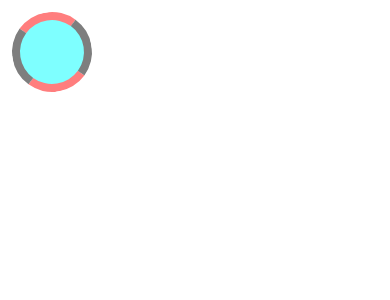
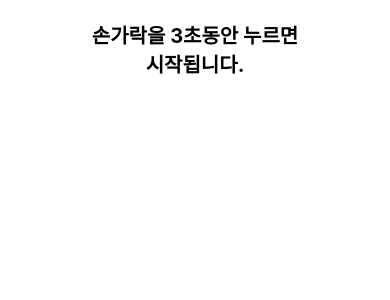
Before and after one commit to KyoJin-Hwang/react-native-gamble, a React Native app: screen / in a window 390 px wide. Shown: the top 300 px of the page. Built offline with nearby package versions, Linux system fonts and the light colour scheme.

Commit message:
feat : 커피내기 게임 만들기 완료

```diff
--- a/Sample2.tsx
+++ b/Sample2.tsx
@@ -1,57 +1,124 @@
-import {View, StyleSheet, GestureResponderEvent} from 'react-native';
 import React, {useEffect, useRef, useState} from 'react';
+import {
+  View,
+  StyleSheet,
+  GestureResponderEvent,
+  Text,
+  TouchableOpacity,
+} from 'react-native';
 import TouchAnimation from './src/components/TouchAnimation';
+
 interface HANDT {
+  idx: number;
   x: number;
   y: number;
 }
 
 const Sample2 = () => {
-  const [selectX, setSelectX] = useState(0);
-  const [selectY, setSelectY] = useState(0);
-  const [hand, setHand] = useState(1);
   const [handArray, setHandArray] = useState<HANDT[]>([]);
-  const numberOfTouches = useRef(0);
-  const handlePress = (event: GestureResponderEvent) => {
-    const {locationX, locationY, pageX, pageY} = event.nativeEvent;
+  const [isCount, setIsCount] = useState(0);
+  const [isFinal, setIsFinal] = useState(false);
+  const timeoutRef = useRef<NodeJS.Timeout | null>(null);
 
-    setSelectX(Math.floor(pageX - 50));
-    setSelectY(Math.floor(pageY - 50));
+  const selectHand = (event: GestureResponderEvent) => {
+    const {touches} = event.nativeEvent;
+
+    const touchList = touches.map(data => ({
+      idx: +data.identifier,
+      x: data.pageX - 50,
+      y: data.pageY - 50,
+    }));
+
+    if (!isFinal) {
+      setHandArray(touchList);
+    }
   };
-  const selectHand = (event: GestureResponderEvent) => {
-    const {pageX, pageY} = event.nativeEvent;
 
-    setHand(hand + 1);
-    let arr = Array.from(Array(hand)).map((result, i) => {
-      return {x: Math.floor(pageX), y: Math.floor(pageY), idx: i};
-    });
-    console.log(arr);
+  const restartButton = () => {
+    setIsFinal(false);
+    setHandArray([]);
   };
-  const unSelectHand = () => {
-    setHand(hand - 1);
-  };
+
   useEffect(() => {
-    console.log(hand);
-  }, [hand]);
+    if (handArray.length !== isCount && handArray.length >= 2) {
+      if (timeoutRef.current) {
+        clearTimeout(timeoutRef.current);
+      }
+
+      timeoutRef.current = setTimeout(() => {
+        const endPoint = handArray.filter((data, idx) => {
+          if (data.idx === Math.floor(Math.random() * idx)) {
+            setIsFinal(true);
+            return true;
+          } else {
+            return false;
+          }
+        });
+        setHandArray(endPoint);
+      }, 3000);
+    }
+    setIsCount(handArray.length);
+
+    return () => {
+      if (timeoutRef.current) {
+        clearTimeout(timeoutRef.current);
+      }
+    };
+  }, [handArray]);
 
   return (
     <View
       style={styles.container}
-      //   onTouchMove={handlePress}
       onTouchStart={selectHand}
-      onTouchEnd={unSelectHand}
+      onTouchEnd={selectHand}
       onStartShouldSetResponder={() => true}>
-      {Array.from(Array(1)).map((el, idx) => {
-        return <TouchAnimation key={idx} x={selectY} y={selectX} />;
-      })}
+      {!isFinal ? (
+        handArray.length >= 1 ? null : (
+          <View style={styles.textBox}>
+            <Text style={styles.text}>손가락을 3초동안 누르면</Text>
+            <Text style={styles.text}>시작됩니다.</Text>
+          </View>
+        )
+      ) : (
+        <View style={styles.textBox}>
+          <TouchableOpacity onPress={restartButton}>
+            <Text style={styles.text2}>재시작</Text>
+          </TouchableOpacity>
+        </View>
+      )}
+      {handArray.map(el => (
+        <TouchAnimation key={el.idx} final={isFinal} x={el.y} y={el.x} />
+      ))}
     </View>
   );
 };
+
 const styles = StyleSheet.create({
   container: {
     flex: 1,
     backgroundColor: 'white',
     gap: 50,
   },
+  textBox: {
+    marginTop: 20,
+    alignItems: 'center',
+  },
+  text: {
+    fontSize: 20,
+    fontWeight: 'bold',
+    color: 'black',
+  },
+  text2: {
+    fontSize: 20,
+    fontWeight: 'bold',
+    color: 'white',
+    alignItems: 'center',
+    justifyContent: 'center',
+    borderRadius: 8,
+    borderWidth: 1,
+    padding: 16,
+    backgroundColor: 'rgba(9, 130, 170, 1)',
+  },
 });
+
 export default Sample2;
--- a/src/components/TouchAnimation.tsx
+++ b/src/components/TouchAnimation.tsx
@@ -4,6 +4,7 @@ import {Animated, Easing, StyleSheet, View} from 'react-native';
 interface AREA {
   x: number;
   y: number;
+  final: boolean;
 }
 
 function TouchAnimation(props: AREA) {
@@ -22,11 +23,13 @@ function TouchAnimation(props: AREA) {
       ]),
     ).start();
   }, []);
-
+  useEffect(() => {
+    if (props.final) {
+      setTouchEvent(true);
+    }
+  }, [props]);
   return (
     <View
-      onTouchStart={() => setTouchEvent(!touchEvent)}
-      onTouchEnd={() => setTouchEvent(!touchEvent)}
       style={[
         touchEvent
           ? {...styles.pointBackgroundActivate, top: props.x, left: props.y}
@@ -44,6 +47,12 @@ function TouchAnimation(props: AREA) {
                 }),
               },
             ],
+            opacity: !touchEvent
+              ? 1
+              : rotateValue.interpolate({
+                  inputRange: [0, 1],
+                  outputRange: [0.3, 1],
+                }),
           },
         ]}
       />
@@ -53,25 +62,25 @@ function TouchAnimation(props: AREA) {
 
 const styles = StyleSheet.create({
   circle: {
-    backgroundColor: 'aqua',
+    backgroundColor: 'black',
     borderRadius: 80,
     width: 80,
     height: 80,
     padding: 16,
     borderWidth: 8,
     borderStyle: 'solid',
-    borderEndColor: 'black',
-    borderBlockColor: 'red',
-    opacity: 0.5,
+    borderEndColor: 'rgba(9, 130, 170, 1)',
+    borderBlockColor: 'rgba(40, 40, 40, 1)',
     position: 'relative',
   },
   pointBackgroundActivate: {
     padding: 8,
     borderRadius: 88,
     borderStyle: 'solid',
-    borderColor: 'rgba(255,0,0,0.3)',
+    borderColor: 'rgba(10, 130, 170, 0.5)',
     borderWidth: 4,
     maxWidth: 104,
+    position: 'absolute',
   },
   pointBackgroundDeactivate: {
     padding: 8,
@@ -79,6 +88,7 @@ const styles = StyleSheet.create({
     borderStyle: 'solid',
     borderColor: 'white',
     borderWidth: 4,
+    position: 'absolute',
   },
 });
 
```
